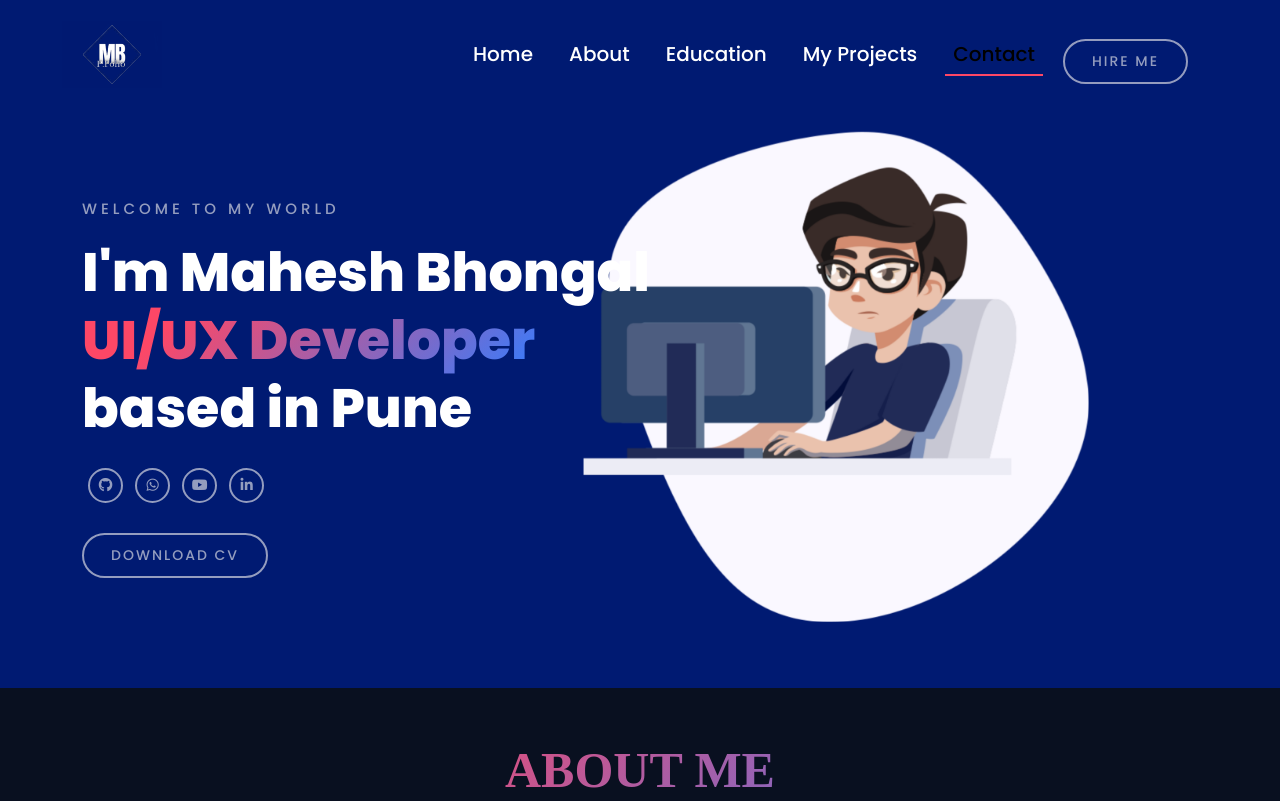
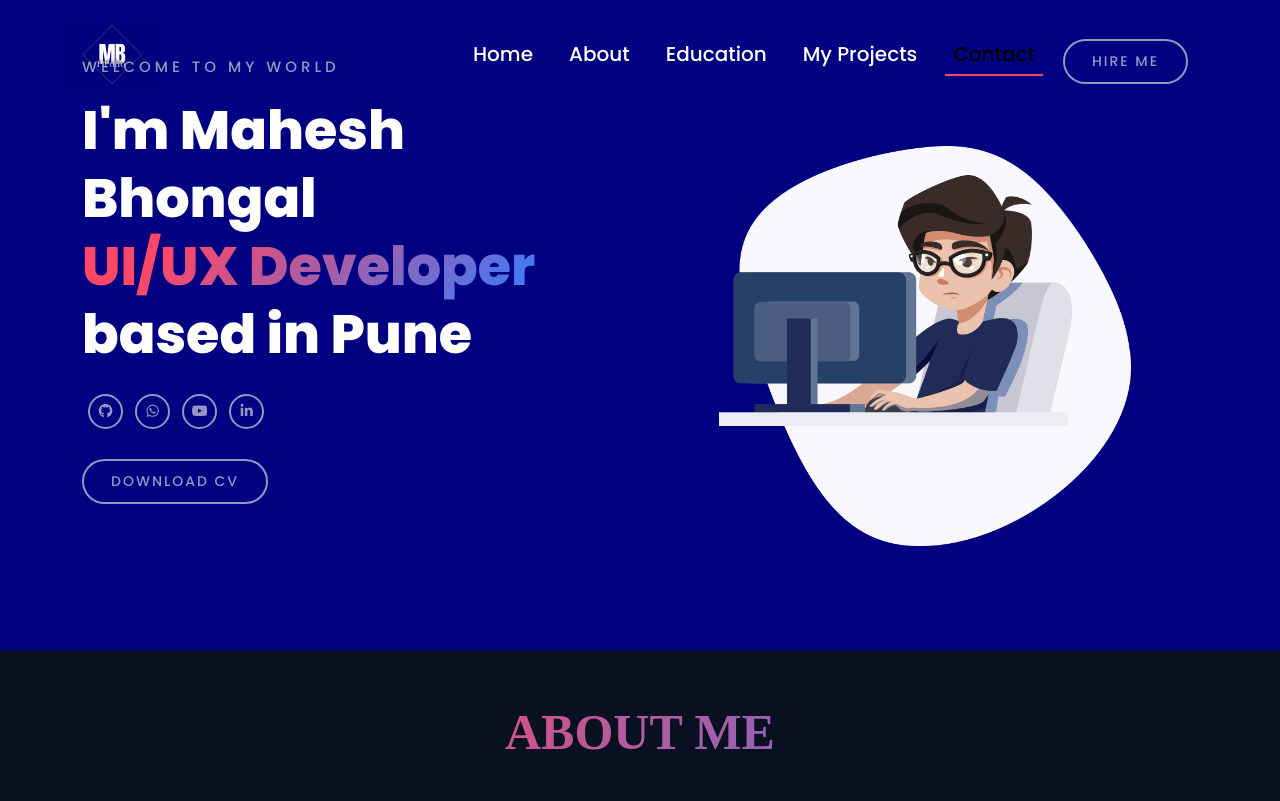
Before and after one commit to mbpatil29/Portfolio, a plain HTML site: page index.html in a window 1280 px wide. Shown: the top 801 px of the page. Drawn offline with nearby package versions, Linux system fonts and the light colour scheme.

Commit message:
Banner Section Edited With New Image

```diff
--- a/css/style.css
+++ b/css/style.css
@@ -298,13 +298,13 @@ display: inline;
     width: 100%;
     height: auto;
     min-height: 650px;
-    background-color: skyblue ;
-    background-image: url(../images/imgbg3.png);
+    background-color: #000080;
+    /* background-image: url(../images/imgbg3.png);
     background-repeat:no-repeat ;
     background-position: center center;
     background-size: cover;
     background-attachment: fixed;
-    padding: 200px 0 100px 0;
+    padding: 200px 0 100px 0; */
 }
 
 
--- a/index.html
+++ b/index.html
@@ -25,7 +25,7 @@
 
 </head>
 <!-- Loader Added By Me -->
-<section class="loader-wrapper">
+<!-- <section class="loader-wrapper">
   <div class="loader">
       <div class="dot" style="--i:0;"></div>
       <div class="dot" style="--i:1;"></div>
@@ -51,7 +51,7 @@
       <div class="dot" style="--i:8;"></div>
       <div class="dot" style="--i:9;"></div>
   </div>
-</section>
+</section>   -->
 <!-- Loader Ended -->
 
 <!-- added to scroll -->
@@ -107,11 +107,12 @@
   <!-- banner start -->
 
   <section id="home" class="banner_wrapper">
+
     <div class="container">
 
       <div class="row">
 
-        <div class="col-sm-12  text-center text-md-start">
+        <div class="col-sm-12 col-lg-6 col-md-6 text-center text-md-start mt-5 pt-5 pt-sm-1 mt-sm-1">
           <h6>WELCOME TO MY WORLD</h6>
           <H1>I'm Mahesh Bhongal<br><span>UI/UX Developer</span><br>based in Pune</H1>
 
@@ -135,9 +136,16 @@
             <a class="main-btn" href="/Mahesh Bhongal Resume.pdf">Download CV</a>
 
           </div>
+          </div>
+
+
+            <div class="col-sm-12 col-lg-6 col-md-6 d-flex justify-content-evenly mt-5 pt-5">
+              <img src="/images/home-right.webp" alt="" srcset="" height="400px">
+
+            </div>
+
 
         </div>
-
       </div>
     </div>
   </section>
```
Also changed, not shown: images/home-right.webp (added).
